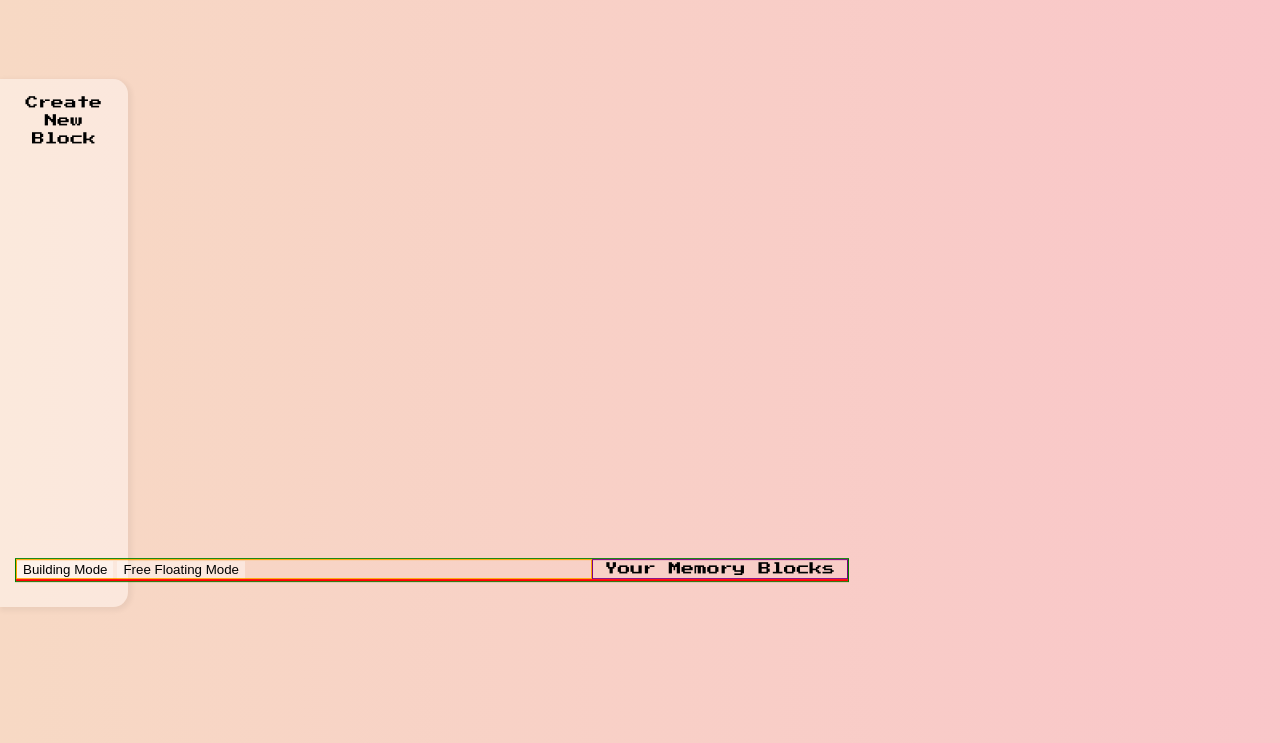
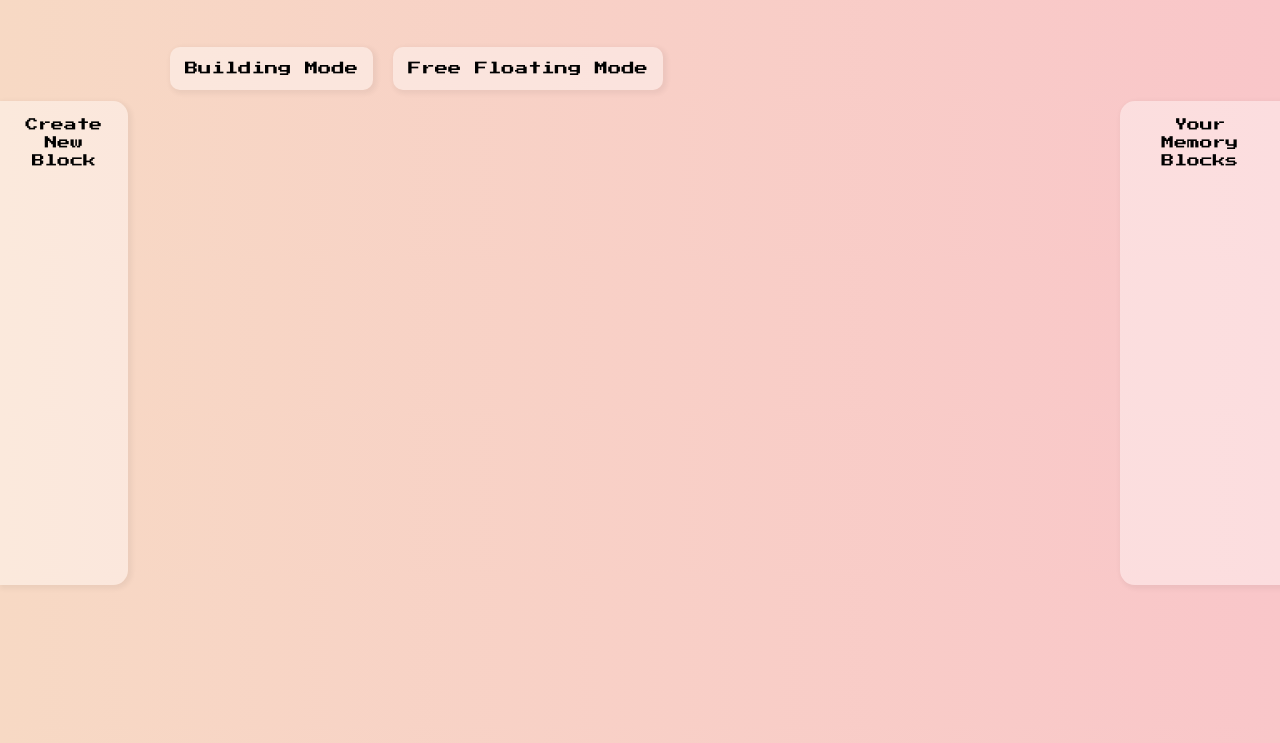
Before and after one commit to alexawhy/memory-castle, a website built with webpack: page index.html in a window 1280 px wide. Shown: the part 57-800 px from the top of the page. Built offline with nearby package versions, Linux system fonts and the light colour scheme.

Commit message:
Add main and right side bar CSS

```diff
--- a/index.html
+++ b/index.html
@@ -12,21 +12,22 @@
   <header>
     <h1 id="page-title">Memory Castle</h1>
   </header>
-  <section class="left-sidebar">
-    <h2>Create New Block</h2>
+  <aside class="left-sidebar">
+    <h2 class="session-title">Create New Block</h2>
     <div class="new-blocks"></div>
+  </aside>
   <main class="main-content">
-    <div class="topbar">
-      <div class="title title-mid">
-        <button>Building Mode</button>
-        <button>Free Floating Mode</button>
-      </div>
-      <div class="title title-right">
-        <h2>Your Memory Blocks</h2>
-      </div>
+    <div class="session-title session-title-mid">
+      <button>Building Mode</button>
+      <button>Free Floating Mode</button>
     </div>
     <div class="main-canvas"></div>
   </main>
+  <aside class="right-sidebar">
+    <h2 class="session-title">Your Memory Blocks</h2>
+    <div class="store"></div>
+  </aside>
+
   <script src="./dist/main.js"></script>
 </body>
 </html>
--- /dev/null
+++ b/src/styles/font.scss
@@ -0,0 +1,5 @@
+@import url('https://fonts.googleapis.com/css2?family=Press+Start+2P&display=swap');
+@import url('https://fonts.googleapis.com/css2?family=Noto+Sans:wght@400;700&family=Press+Start+2P&display=swap');
+
+$pixel: 'Press Start 2P', cursive;
+$sans-serif: 'Noto Sans', sans-serif;
--- a/src/styles/index.scss
+++ b/src/styles/index.scss
@@ -1,8 +1,7 @@
-@import url('https://fonts.googleapis.com/css2?family=Press+Start+2P&display=swap');
-@import url('https://fonts.googleapis.com/css2?family=Noto+Sans:wght@400;700&family=Press+Start+2P&display=swap');
-
 @import './color.scss';
+@import './font.scss';
 @import './reset.scss';
 @import './layout.scss';
 @import './left-sidebar.scss';
+@import './right-sidebar.scss';
 @import './main.scss';
--- a/src/styles/layout.scss
+++ b/src/styles/layout.scss
@@ -3,9 +3,9 @@ body {
   background: linear-gradient(90deg, $unbleached-silk, $baby-pink)
 }
 
-h1, h2 {
+h1, .session-title {
   text-align: center;
-  font-family: 'Press Start 2P', cursive;
+  font-family: $pixel;
 }
 
 h1 {
@@ -18,5 +18,5 @@ h2 {
 }
 
 h3 {
-  font-family: 'Noto Sans', sans-serif;
+  font-family: $sans-serif;
 }
--- a/src/styles/main.scss
+++ b/src/styles/main.scss
@@ -1,41 +1,34 @@
 main {
-  width: 80vw;
-  margin: 10px auto;
-  border: 1px solid green;
-  display: flex;
-  flex-direction: row;
+  width: 75vw;
+  margin: 40px auto 0px auto;
+  // border: 1px solid green;
   box-sizing: content-box;
 }
 
-.main-content {
+.session-title-mid {
   display: flex;
-  flex-direction: column;
-  width: 65vw;
-}
-
-.topbar {
-  display: flex;
-  flex-direction: row;
-  justify-content: space-between;
-}
-
-.title-mid {
   flex-direction: row;
   justify-content: flex-start;
   align-items: center;
-  width: 45vw;
-  border: 1px solid orange;
-}
 
-.title-right {
-  width: 20vw;
-  border: 1px solid purple;
+  button {
+    padding: 15px;
+    margin: 10px;
+    font-family: $pixel;
+    border-radius: 10px;
+    box-shadow: 2px 2px 5px 2px $gray-5;
+
+    &:hover {
+      transform: translate(0px, -2px);
+      background-color: #faedcb66;
+    }
+  }
 }
 
 .main-canvas {
   width: 100%;
   height: 100%;
-  border: 1px solid red;
+  // border: 1px solid red;
 }
 
 #page-title {
--- /dev/null
+++ b/src/styles/right-sidebar.scss
@@ -0,0 +1,16 @@
+.right-sidebar {
+  position: absolute;
+  width: 12.5vw;
+  min-width: 100px;
+  background-color: $white-40;
+  padding: 15px;
+  top: 50%;
+  right: 0;
+  transform: translate(0%, -50%);
+  border-radius: 15px 0px 0px 15px;
+  box-shadow: 2px 2px 5px 2px $gray-5;
+}
+
+.store {
+  height: 50vh;
+}
```
